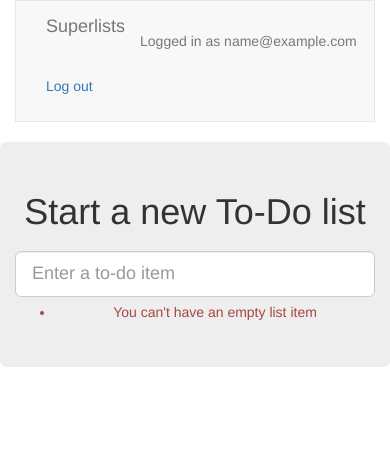
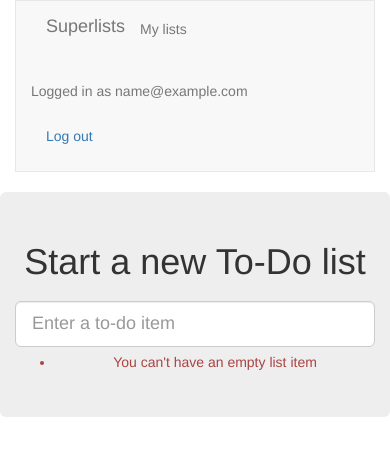
Before and after one commit to maugravena/python-tdd-book, a Django app: page /lists/new in a window 390 px wide. Shown: the top 456 px of the page. Run offline with Django 3.2, Linux system fonts and the light colour scheme; the visitor is signed in with stand-in values (Sample User, id 1); some libraries are stand-ins or nearby versions.

Commit message:
url, placeholder view, and firts-cut templates for my_lists

```diff
--- a/lists/templates/base.html
+++ b/lists/templates/base.html
@@ -14,6 +14,9 @@
         <div class="container-fluid">
           <a href="/" class="navbar-brand">Superlists</a>
           {% if user.email %}
+          <ul class="nav navbar-nav navbar-left">
+            <li><a href="{% url 'my_lists' user.email %}">My lists</a></li>
+          </ul>
           <ul class="nav navbar-text navbar-right">
             <li class="navbar-text">Logged in as {{ user.email }}</li>
             <li><a href="{% url 'logout' %}">Log out</a></li>
@@ -46,6 +49,7 @@
         <div class="col-md-6 col-md-offset-3 jumbotron">
           <div class="text-center">
             <h1>{% block header_text %}{% endblock %}</h1>
+            {% block list_form %}
               <form method="POST" action="{% block form_action %}{% endblock %}">
                 {{ form.text }} {% csrf_token %} {% if form.errors %}
                 <div class="form-group has-error">
@@ -55,12 +59,19 @@
                 </div>
                 {% endif %}
               </form>
+            {% endblock %}
           </div>
         </div>
       </div>
       <div class="row">
         <div class="col-md-6 col-md-offset-3">
           {% block table %} {% endblock %}
+        </div>
+      </div>
+      <div class="row">
+        <div class="col-md-6 col-md-offset-3">
+          {% block extra_content %}
+          {% endblock %}
         </div>
       </div>
     </div>
--- a/lists/urls.py
+++ b/lists/urls.py
@@ -4,4 +4,5 @@ from lists import views
 urlpatterns = [
     url(r'^new$', views.new_list, name='new_list'),
     url(r'^(\d+)/$',  views.view_list, name='view_list'),
+    url(r'users/(.+)/$', views.my_lists, name='my_lists'),
 ]
--- a/lists/views.py
+++ b/lists/views.py
@@ -30,3 +30,7 @@ def view_list(request, list_id):
             return redirect(list_)
 
     return render(request, 'list.html', {'list': list_, "form": form})
+
+
+def my_lists(request, email):
+    return render(request, 'my_lists.html')
```
Also changed, not shown: lists/templates/my_lists.html (added, +16 -0 lines), lists/tests/test_views.py (+6 -0 lines). Lines whose indentation alone changed are shown as unchanged.
